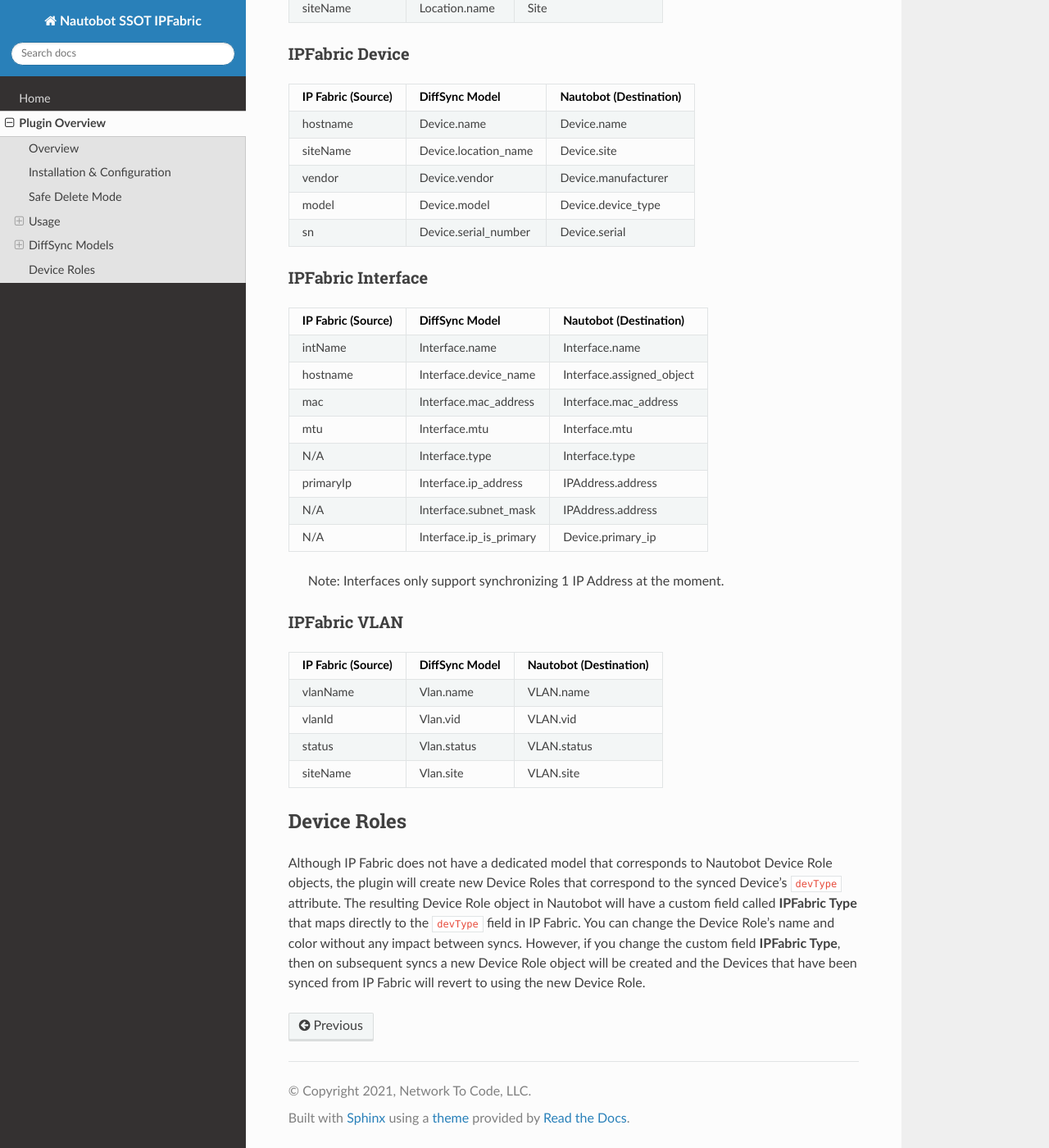
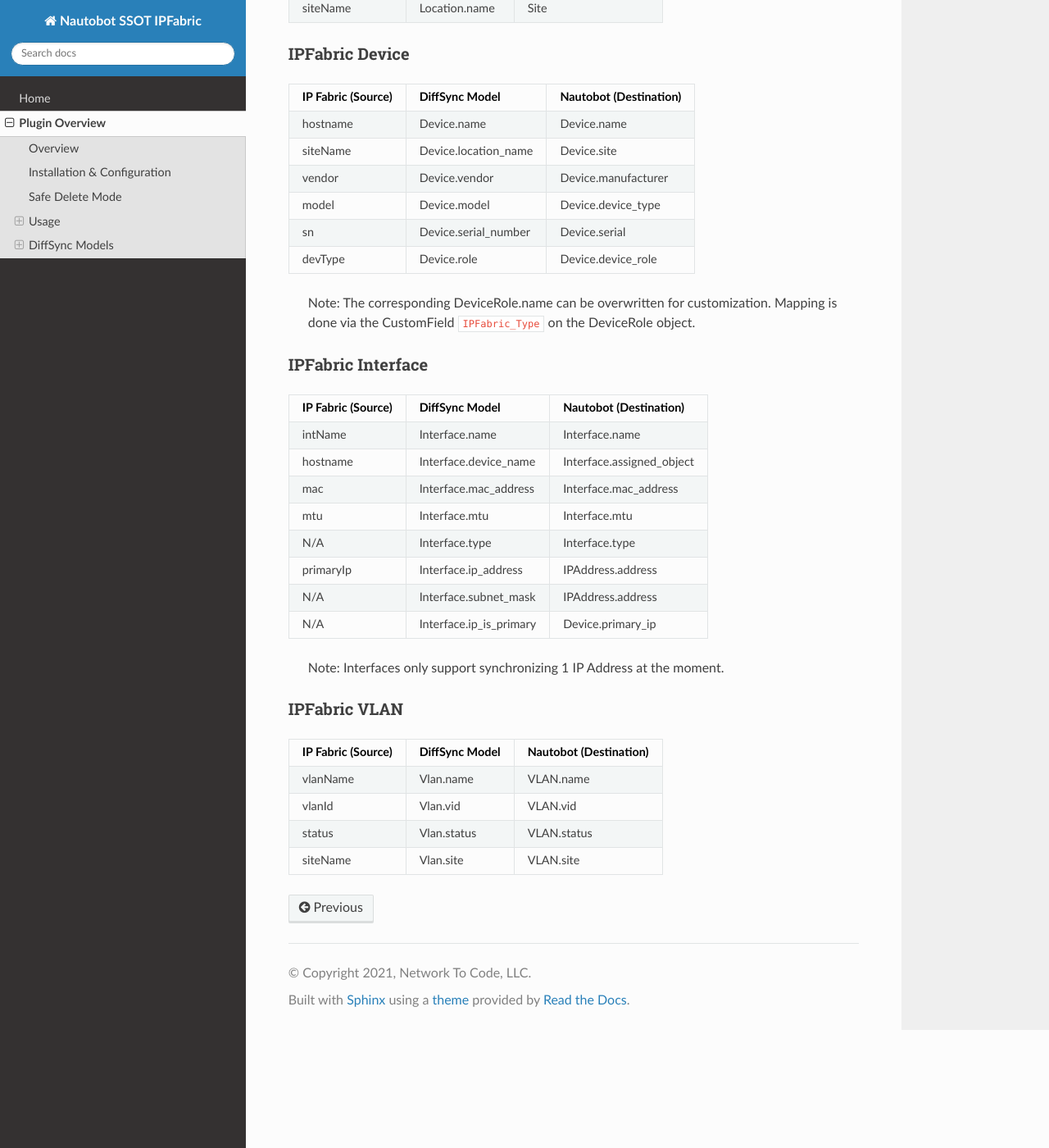
Before and after one commit to nautobot/nautobot-plugin-ssot-ipfabric, a Sphinx documentation site: the page built from docs/plugin.md, in a window 1280 px wide and 1400 px high, scrolled down 8875 px. Shown: the whole window at 82% size. Built offline with Sphinx 7.4.7 and the Read the Docs theme 2.0.0, drawn with Linux system fonts in a browser that asks for light colours; pages that are not in the unit, such as notebooks, are missing from menus.

Commit message:
add devType to Device diffsync table

```diff
--- a/docs/plugin.md
+++ b/docs/plugin.md
@@ -194,7 +194,9 @@
 | vendor             | Device.vendor        | Device.manufacturer    |
 | model              | Device.model         | Device.device_type     |
 | sn                 | Device.serial_number | Device.serial          |
+| devType            | Device.role          | Device.device_role     |
 
+> Note: The corresponding DeviceRole.name can be overwritten for customization. Mapping is done via the CustomField `IPFabric_Type` on the DeviceRole object.
 
 ### IPFabric Interface
 
@@ -219,7 +221,3 @@
 | vlanId             | Vlan.vid       | VLAN.vid               |
 | status             | Vlan.status    | VLAN.status            |
 | siteName           | Vlan.site      | VLAN.site              |
-
-## Device Roles
-
-Although IP Fabric does not have a dedicated model that corresponds to Nautobot Device Role objects, the plugin will create new Device Roles that correspond to the synced Device's `devType` attribute. The resulting Device Role object in Nautobot will have a custom field called **IPFabric Type** that maps directly to the `devType` field in IP Fabric. You can change the Device Role's name and color without any impact between syncs. However, if you change the custom field **IPFabric Type**, then on subsequent syncs a new Device Role object will be created and the Devices that have been synced from IP Fabric will revert to using the new Device Role.
```
